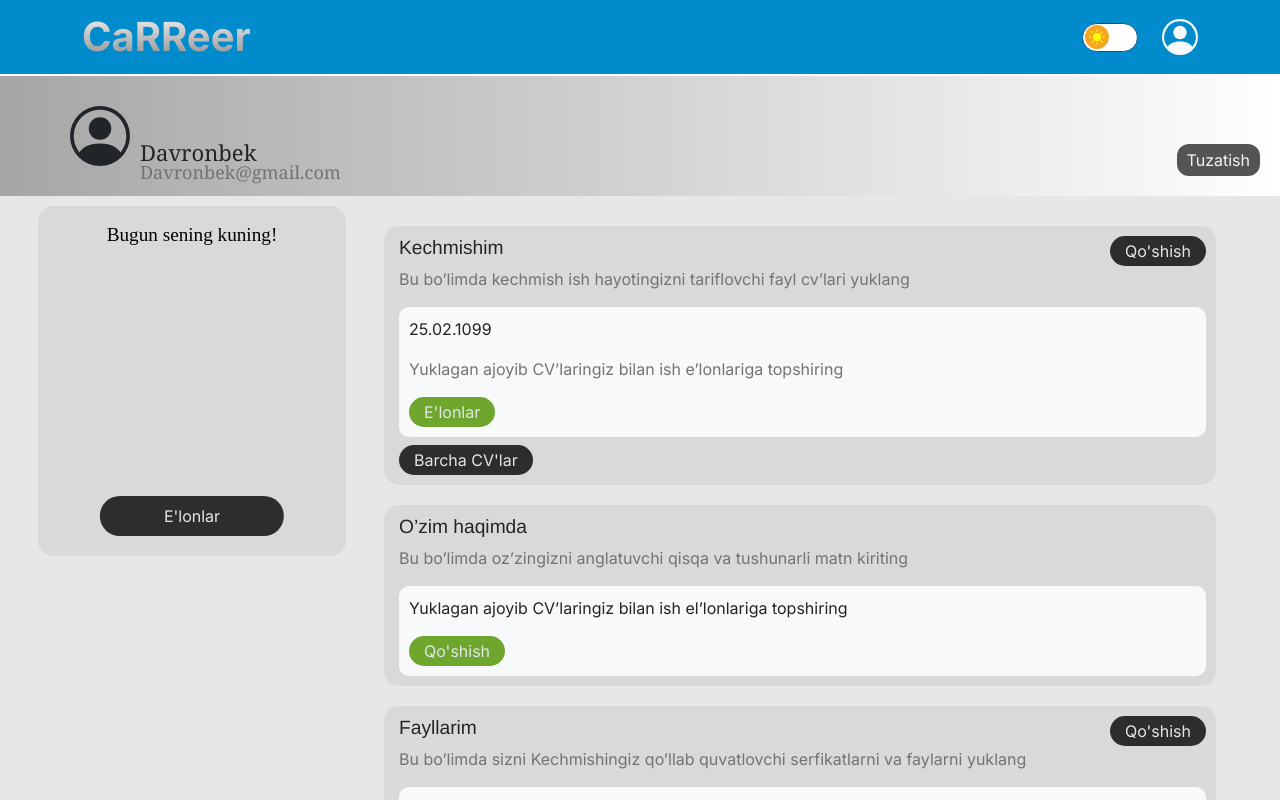
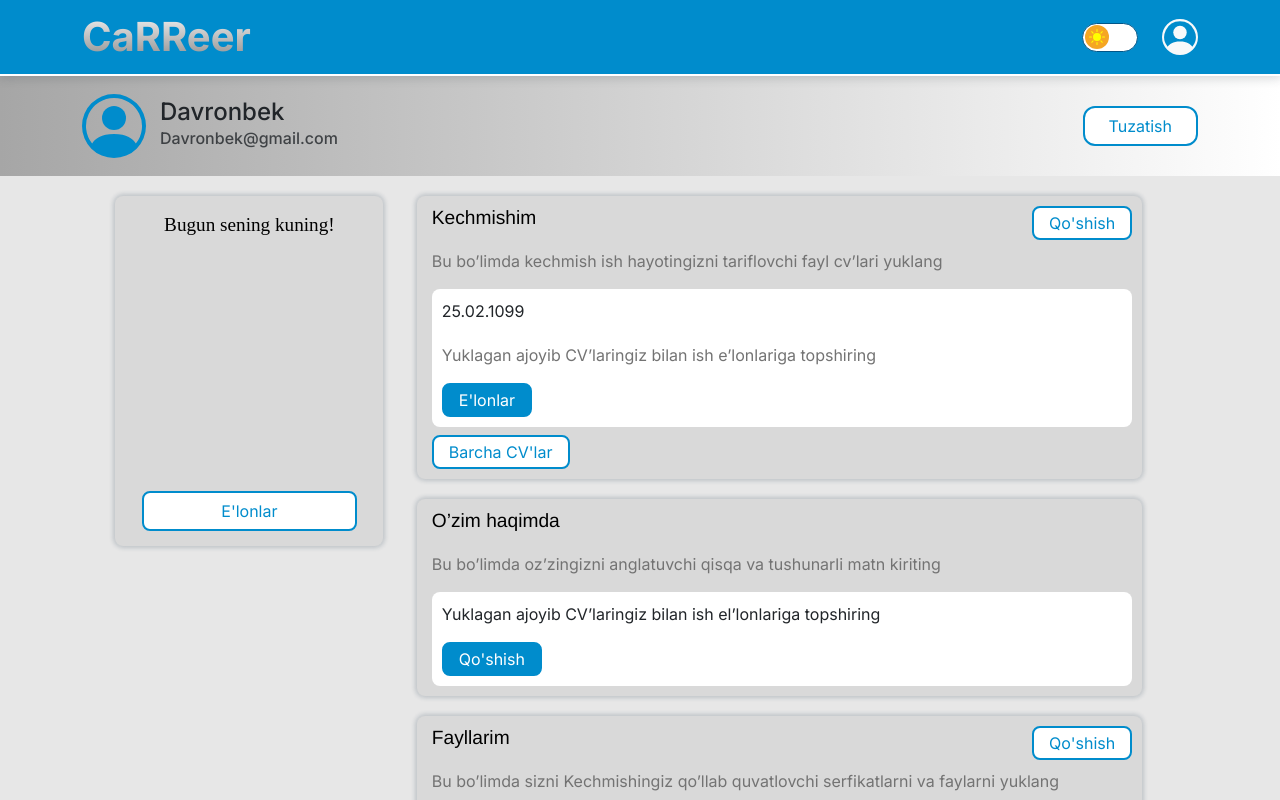
Before and after one commit to WeStarted02/career, a React (Create React App) app: page /account in a window 1280 px wide. Shown: the top 800 px of the page. Built offline with nearby package versions, Linux system fonts and the light colour scheme; a web font is replaced by a local one.

Commit message:
color change in account page

```diff
--- a/src/Components/AccountBody/index.css
+++ b/src/Components/AccountBody/index.css
@@ -13,42 +13,54 @@
 
 .col-2>div {
     position: relative;
-    border-radius: 15px;
+    border-radius:8px;
     padding: 10px;
     padding-left: 15px !important;
     background-color: #d9d9d9;
     margin-top: 20px;
     width: 100%;
+    box-shadow: 0px 0px 4px 2px rgba(34, 60, 80, 0.2);
+}
+
+.col-2>div:first-child{
+    margin: 0;
 }
 
 .div-file {
     padding: 10px;
-    border-radius: 10px;
+    border-radius: 8px;
     background-color: #f8f9fa;
 }
 
 .accountBody button {
-    border: none;
-    border-radius: 15px;
-    background-color: #181818e3;
-    color: #e4e6ea;
+    border-radius:8px;
+    color: #008ccc;
+    background:#fff;
+    border:2px solid #008ccc;
     padding-left: 15px;
     padding-right: 15px;
     padding-top: 3px;
     padding-bottom: 3px;
-
+    transition: all 0.5s;
 }
 
 .div-file button {
-    background-color: #6ea62e;
+    background-color: #008ccc;
+    color: white;
 }
 
 li button {
-    background-color: #6ea62e;
+    background-color: #008ccc;
+    color: white;
+}
+.li-div button {
+    background-color: #008ccc;
+    color: white;
 }
 
 .ochiqlama {
     color: #737373;
+    margin-top: 20px !important;
 }
 
 .btn-add {
@@ -74,13 +86,15 @@ ul {
 }
 
 .col-1>div {
-    position: relative;
-    display: grid;
+    display: flex;
+    flex-direction: column;
+    justify-content: space-between;
     width: 80%;
     background-color: #737373;
     height: 350px;
     margin: auto;
-    border-radius: 15px;
+    border-radius:8px;
+    box-shadow: 0px 0px 4px 2px rgba(34, 60, 80, 0.2);
 }
 .col-1 p{
    text-align: center;
@@ -88,27 +102,28 @@ ul {
    font-size: larger;
    font-family:"Cursive","Lucida Handwriting"
 }
-.btn-elon {
-    position: absolute; /* Butonun pozisyonunu kapsayıcıya göre ayarlar */
-    bottom: 20px; /* Butonu alttan 20px yukarıda konumlandırır */
-    left: 50%; /* Butonu yatayda ortalar */
-    transform: translateX(-50%); /* Butonu tam ortalamak için */
-    border-radius: 20px !important;
-    width: 60%;
-    height: 40px;
-    background-color: #f8f9fa;
-    color: #00bf63;
+.col-1 .btn-elon {
+    display: inline-block;
+    color: #008ccc;
+    background:#fff;
+    border:2px solid #008ccc;
+    width: 80%;
+    padding: 6px 0;
+    margin-left: auto;
+    margin-right: auto;
+    margin-bottom: 15px;
+    transition: all 0.5s;
   }
   .accountBody button:hover{
     background-image: linear-gradient( to right, #5de0e6, #004aad);
-    color: black;
+    color: white;
   }
 
   .col-2>div:hover{
     transform: scale(1.009);
   }
 
-  @media screen and (max-width: 750px){
+  @media screen and (max-width: 992px){
 .col-1{
     display: none !important;
 }
@@ -117,3 +132,19 @@ ul {
     margin: auto;
 }
   }
+
+  @media screen and (max-width:768px) {
+    .accountBody {
+        margin-bottom: 12px;
+    }
+    .col-2 p,button{
+        font-size: 14px;
+    }
+    .col-2 h2{
+        font-size: 18px;
+    }
+    .col-2 {
+        width: 90%;
+    }
+
+  }
--- a/src/Components/AccountBody/index.js
+++ b/src/Components/AccountBody/index.jsx
@@ -6,43 +6,44 @@ function AccountBody() {
     const color = useSelector((state) => state.changeColor);
 
     return (
-        <div className='accountBody' >
-            <div className='col-1'   >
+        <div>
+           <div className="container accountBody">
+           <div className='col-1'>
                 <div style={bgColor == "black" ? {background:"#333"} : {background:"#d9d9d9"}}>
                     <p style={{color}}>Bugun sening kuning!</p>
-                    <button className='btn-elon'>E'lonlar</button>
+                    <button style={bgColor == "black" ? {background:"#d9d9d9"} : {background:"#fff"}} className='btn-elon'>E'lonlar</button>
                 </div>
             </div>
             <div className='col-2'>
-                <div className=''>
-                    <h2>Kechmishim</h2>
-                    <button className='btn-add'>Qo'shish</button>
+                <div style={bgColor == "black" ? {background:"#333"} : {background:"#d9d9d9"}} className=''>
+                    <h2 style={{color}}>Kechmishim</h2>
+                    <button style={bgColor == "black" ? {background:"#d9d9d9"} : {background:"#fff"}} className='btn-add'>Qo'shish</button>
                     <p className='ochiqlama'>Bu bo’limda kechmish ish hayotingizni tariflovchi fayl cv’lari yuklang </p>
-                    <div className='div-file'>
+                    <div style={bgColor == "black" ? {background:"#d9d9d9"} : {background:"#fff"}} className='div-file'>
                         <p>25.02.1099</p>
                         <p className='ochiqlama'>Yuklagan ajoyib CV’laringiz bilan ish e’lonlariga topshiring</p>
                         <button>E'lonlar</button>
                     </div>
-                    <button className='mt-2'>Barcha CV'lar</button>
+                    <button style={bgColor == "black" ? {background:"#d9d9d9"} : {background:"#fff"}} className='mt-2'>Barcha CV'lar</button>
                 </div>
 
-                <div>
-                    <h2>O’zim haqimda</h2>
+                <div style={bgColor == "black" ? {background:"#333"} : {background:"#d9d9d9"}}>
+                    <h2 style={{color}}>O’zim haqimda</h2>
                     <p className='ochiqlama'>Bu bo’limda oz’zingizni anglatuvchi qisqa va tushunarli matn kiriting </p>
-                    <div className='div-file '>
+                    <div style={bgColor == "black" ? {background:"#d9d9d9"} : {background:"#fff"}} className='div-file '>
                         <p >Yuklagan ajoyib CV’laringiz bilan ish el’lonlariga topshiring</p>
                         <button>Qo'shish</button>
                     </div>
                 </div>
 
-                <div>
-                    <h2>Fayllarim</h2>
-                    <button className='btn-add'>Qo'shish</button>
+                <div style={bgColor == "black" ? {background:"#333"} : {background:"#d9d9d9"}}>
+                    <h2 style={{color}}>Fayllarim</h2>
+                    <button style={bgColor == "black" ? {background:"#d9d9d9"} : {background:"#fff"}} className='btn-add'>Qo'shish</button>
                     <p className='ochiqlama'>Bu bo’limda sizni Kechmishingiz qo’llab quvatlovchi serfikatlarni va faylarni yuklang</p>
                     <div>
                         <ul>
                             <li>
-                                <div className='li-div'>
+                                <div style={bgColor == "black" ? {background:"#d9d9d9"} : {background:"#fff"}} className='li-div'>
                                     <p>25.02.1099</p>
                                     <p className='ochiqlama'>Yuklagan ajoyib CV’laringiz bilan ish el’lonlariga topshiring</p>
                                     <button>Ko'rish</button>
@@ -51,9 +52,10 @@ function AccountBody() {
                         </ul>
 
                     </div>
-                    <button className='mt-1'>Barcha CV'lar</button>
+                    <button style={bgColor == "black" ? {background:"#d9d9d9"} : {background:"#fff"}} className='mt-1'>Barcha CV'lar</button>
                 </div>
             </div>
+           </div>
         </div>
     )
 }
--- a/src/Components/AccountHeader/index.css
+++ b/src/Components/AccountHeader/index.css
@@ -1,38 +1,77 @@
 .account-header {
-    position: relative;
-    background-image: linear-gradient(to right, #a6a6a6, #ffffff);
-    margin-bottom: 10px;
+  background-image: linear-gradient(to right, #a6a6a6, #ffffff);
+  margin-bottom: 20px;
+}
+.account-container {
+  display: flex;
+  justify-content: space-between;
+  align-items: center;
+  height: 100px;
+}
+.account-container .account-user {
+  display: flex;
+  align-items: center;
+  gap: 14px;
+}
+.account-container .account-user svg {
+  width: 64px;
+  color: #008ccc;
+  height: 64px;
+}
+.account-username {
+  line-height: 0.4;
+  margin-top: 4px;
+}
+.account-username h3 {
+  font-weight: 500;
+  font-size: 24px;
+}
+.account-username p {
+  font-weight: 500;
+  opacity: 0.8;
+  font-size: 16px;
+}
+.btn-account {
+  padding: 6px 24px;
+  border-radius: 12px;
+  background-color: #fff;
+  color: #008ccc;
+  border: 2px solid #008ccc;
+  transition: all 1s;
+  cursor: pointer;
+}
+.btn-account:hover{
+    background-image: linear-gradient( to right, #5de0e6, #004aad);
+    color: white;
+}
+.btn-account:active{
+    background-color: #006898;
 }
 
-.btn-account {
-    position: absolute;
-    bottom: 20px;
-    right: 20px;
-    padding-left: 10px;
-    padding-top: 4px;
-    padding-bottom: 4px;
-    padding-right: 10px;
-    border-radius: 12px;
-    background-color: #545454;
-    color: #f4f4f4;
-    border:none;
+@media screen and (max-width:768px) {
+  .account-container .account-user svg{
+    width: 48px;
+    height: 48px;
+  }
+  .account-container .account-user{
+    gap: 10px;
+  }
+  .account-username {
+    line-height: 0.2;
+    margin-top: 6px;
+  }
+  .account-username h3 {
+    font-size: 18px;
+  }
+  .account-username p {
+    font-size: 12px;
+  }
+  .btn-account {
+    padding: 2px 10px;
+    font-size: 14px;
+    border-radius:8px;
+  }
+  .account-container{
+    height: 80px;
+  }
 }
-.btn-account:hover{
-    transform: scale(1.05)
-}
-.profile-phote {
-    margin-left: 70px;
-    transform: translateY(50%);
-}
-.account-header p{
-    margin-left: 140px;
-    padding-bottom: 0px;
-    margin-bottom: 0px;
-    font-size: 22px;
-    font-family: "Georgia", "serif"
-}
-.p-mail{
-    color: #737373;
-    transform: translateY(-10px);
-    font-size: 18px !important;
-}
--- a/src/Components/AccountHeader/index.js
+++ /dev/null
@@ -1,16 +0,0 @@
-import './index.css'
-
-function AccountHeader() {
-    return (
-        <div className='account-header'>
-            <svg xmlns="http://www.w3.org/2000/svg" width="60" height="60" fill="currentColor" class="bi bi-person-circle profile-phote" viewBox="0 0 16 16">
-                <path d="M11 6a3 3 0 1 1-6 0 3 3 0 0 1 6 0" />
-                <path fill-rule="evenodd" d="M0 8a8 8 0 1 1 16 0A8 8 0 0 1 0 8m8-7a7 7 0 0 0-5.468 11.37C3.242 11.226 4.805 10 8 10s4.757 1.225 5.468 2.37A7 7 0 0 0 8 1" />
-            </svg>
-            <p>Davronbek</p>
-            <p className='p-mail'>Davronbek@gmail.com</p>
-            <button className='btn-account'>Tuzatish</button>
-        </div>
-    )
-}
-export default AccountHeader;
--- /dev/null
+++ b/src/Components/AccountHeader/index.jsx
@@ -0,0 +1,33 @@
+import { useSelector } from "react-redux";
+import "./index.css";
+
+function AccountHeader() {
+  const bgColor = useSelector((state) => state.changeBgColor);
+
+  return (
+    <div className="account-header ">
+      <div className="container account-container">
+      <div className="account-user">
+        <svg
+          xmlns="http://www.w3.org/2000/svg"
+          fill="currentColor"
+          className="bi bi-person-circle profile-phote"
+          viewBox="0 0 16 16"
+        >
+          <path d="M11 6a3 3 0 1 1-6 0 3 3 0 0 1 6 0" />
+          <path
+            fill-rule="evenodd"
+            d="M0 8a8 8 0 1 1 16 0A8 8 0 0 1 0 8m8-7a7 7 0 0 0-5.468 11.37C3.242 11.226 4.805 10 8 10s4.757 1.225 5.468 2.37A7 7 0 0 0 8 1"
+          />
+        </svg>
+        <div className="account-username">
+          <h3>Davronbek</h3>
+          <p className="p-mail">Davronbek@gmail.com</p>
+        </div>
+      </div>
+      <button style={bgColor == "black" ? {background:"#f0efef"} : {background:"#fff"}} className="btn-account">Tuzatish</button>
+      </div>
+    </div>
+  );
+}
+export default AccountHeader;
--- a/src/Components/Works/index.jsx
+++ b/src/Components/Works/index.jsx
@@ -4,7 +4,7 @@ import { WorksFilter, WorksList } from "../";
 function Works() {
   return (
     <div className="works">
-      <div className="works-responsive container d-flex gap-5 pt-5 pb-5">
+      <div className="works-responsive container d-flex gap-4 pt-4 pb-5">
         <WorksFilter />
         <WorksList />
       </div>
--- a/src/Components/WorksFilter/index.css
+++ b/src/Components/WorksFilter/index.css
@@ -5,7 +5,7 @@
     border-radius:12px;
     display: flex;
     flex-direction: column;
-    box-shadow: 0px 0px 8px 0px rgba(34, 60, 80, 0.2) inset;
+    box-shadow: 0px 0px 4px 2px rgba(34, 60, 80, 0.2);
     gap: 32px;
 }
 .worksFilter h3{
--- a/src/Components/WorksList/index.css
+++ b/src/Components/WorksList/index.css
@@ -1,10 +1,12 @@
 .WorksList {
-  width: calc(60% - 20px);
+  width: calc(70% - 20px);
   display: flex;
   flex-direction: column;
   gap: 20px;
   height: 100%;
   overflow-y: auto;
   overflow-x: hidden;
-  padding-right: 4px;
+  padding-top: 4px;
+  padding-left: 8px;
+  padding-right: 8px;
 }
--- a/src/Components/WorksListCard/index.css
+++ b/src/Components/WorksListCard/index.css
@@ -4,7 +4,7 @@
     display: flex;
     gap: 24px;
     align-items: start;
-    box-shadow: 0px 0px 8px 0px rgba(34, 60, 80, 0.2) inset;
+    box-shadow: 0px 0px 4px 2px rgba(34, 60, 80, 0.2);
     cursor: pointer;
     transition: all 0.5s;
 }
```
